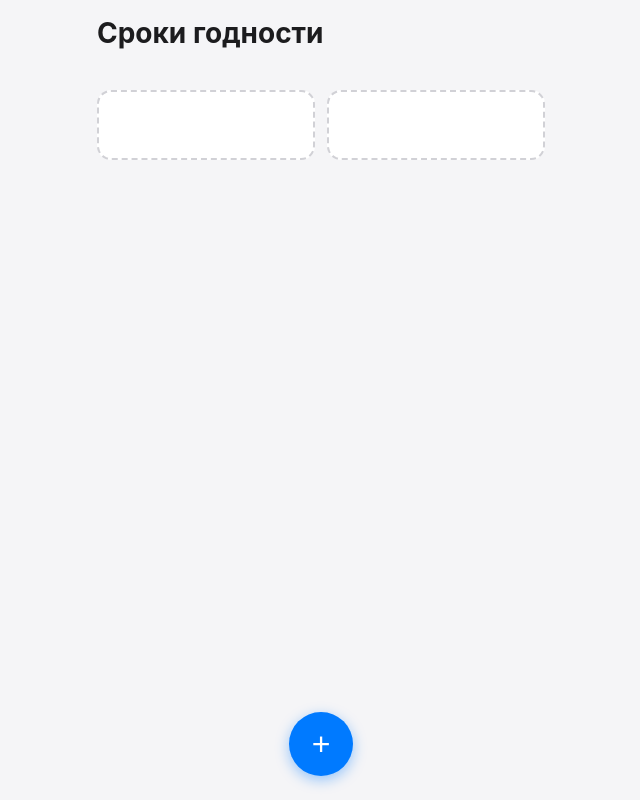
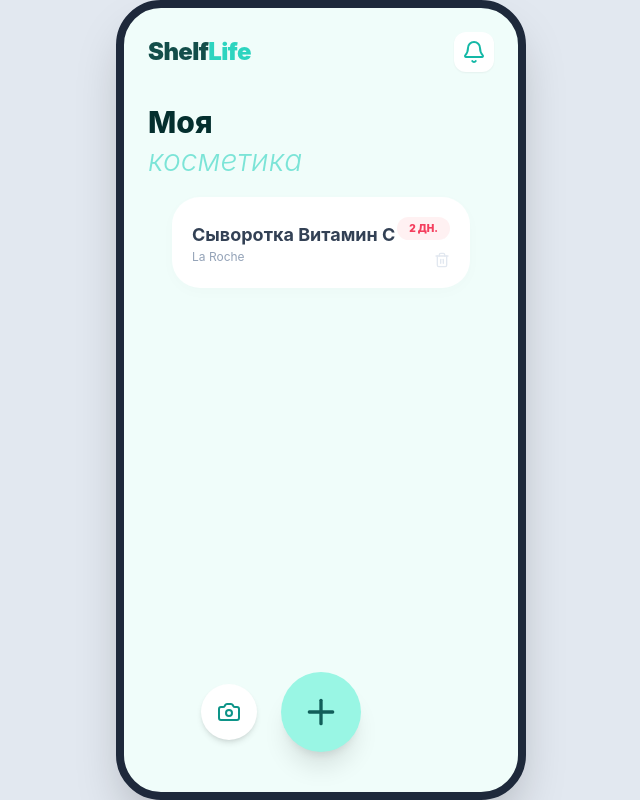
Before and after one commit to Bl1nke/Shelf-life, a Flask app: page / in a window 1280 px wide. Shown: the whole page, without its empty margins (319-959 px from the left). Run offline with Flask 3, Linux system fonts and the light colour scheme; parts of the project's set-up code (start-up, migrations or seed data) failed here and were passed over; some libraries are stand-ins or nearby versions.

Commit message:
Заменила заглушки на свою верстку

```diff
--- a/static/style.css
+++ b/static/style.css
@@ -1,197 +1,229 @@
-/* Дарья, это твои файлы, здесь пока находиться сайт заглушка, простая версия, для того, чтобы обработать backend, ты можешь создать другой дизайн, где будет больше функций */
-* {
+/* Переменные для легкой настройки цветов */
+:root {
+    --bg-main: #f0fdfa;        /* Пастельный мятный фон */
+    --accent-color: #99f6e4;   /* Светлая бирюза */
+    --text-dark: #134e4a;      /* Глубокий темно-зеленый */
+    --text-muted: #94a3b8;     /* Серый для дат */
+    --card-bg: rgba(255, 255, 255, 0.9);
+    --phone-border: #1e293b;
+}
+
+• {
+    box-sizing: border-box;
     margin: 0;
     padding: 0;
-    box-sizing: border-box;
 }
 
 body {
-    font-family: -apple-system, BlinkMacSystemFont, 'Segoe UI', Roboto, Helvetica, Arial, sans-serif;
-    background-color: #f5f5f7;
-    color: #1c1c1e;
-    padding-bottom: 100px;
+    background-color: #e2e8f0; /* Серый фон вокруг "телефона" */
+    font-family: 'Inter', sans-serif;
+    display: flex;
+    justify-content: center;
+    align-items: center;
     min-height: 100vh;
-    -webkit-font-smoothing: antialiased;
 }
 
-.container {
-    max-width: 480px;
-    margin: 0 auto;
-    padding: 16px;
+/* Эффект мобильного устройства */
+.app-container {
+    width: 100%;
+    max-width: 390px; /* Ширина iPhone */
+    height: 844px;    /* Высота iPhone */
+    background-color: var(--bg-main);
+    border: 8px solid var(--phone-border);
+    border-radius: 40px;
+    position: relative;
+    display: flex;
+    flex-direction: column;
+    overflow: hidden;
+    box-shadow: 0 25px 50px -12px rgba(0, 0, 0, 0.25);
 }
 
-h1 {
-    font-size: 28px;
-    font-weight: 700;
-    margin-bottom: 20px;
-}
-
-.list {
-    display: flex;
-    flex-direction: column;
-    gap: 12px;
-    margin-bottom: 20px;
-}
-
-.item {
-    background: #ffffff;
-    padding: 16px;
-    border-radius: 14px;
-    box-shadow: 0 2px 8px rgba(0, 0, 0, 0.06);
+/* Навигация */
+.navbar {
+    padding: 30px 24px 10px;
     display: flex;
     justify-content: space-between;
     align-items: center;
-    animation: slideIn 0.25s ease-out;
 }
 
-@keyframes slideIn {
-    from { opacity: 0; transform: translateY(-8px); }
-    to   { opacity: 1; transform: translateY(0); }
+.logo {
+    font-size: 22px;
+    font-weight: 800;
+    color: var(--text-dark);
 }
 
-.name {
-    font-size: 17px;
-    font-weight: 600;
-    margin-bottom: 4px;
+.logo span {
+    color: #2dd4bf;
 }
 
-.date {
-    font-size: 14px;
-    font-weight: 500;
+.icon-btn {
+    background: white;
+    border: none;
+    padding: 10px;
+    border-radius: 14px;
+    color: var(--text-dark);
+    box-shadow: 0 4px 6px rgba(0,0,0,0.05);
+    position: relative;
+    cursor: pointer;
 }
 
-.days {
-    font-size: 13px;
-    font-weight: 600;
-    padding: 4px 8px;
-    border-radius: 8px;
-    background-color: #f2f2f7;
-    margin-right: 8px;
+.dot {
+    position: absolute;
+    top: 10px;
+    right: 10px;
+    width: 8px;
+    height: 8px;
+    background: #fb7185;
+    border-radius: 50%;
+    border: 2px solid white;
 }
 
-.del {
-    width: 28px;
-    height: 28px;
-    border-radius: 50%;
-    border: none;
-    background-color: #ff3b30;
-    color: #ffffff;
-    font-size: 18px;
-    line-height: 1;
-    cursor: pointer;
-    display: flex;
-    align-items: center;
-    justify-content: center;
-    transition: background-color 0.2s;
+/* Заголовок */
+.header {
+    padding: 20px 24px;
 }
 
-.del:active { background-color: #d70015; }
-
-.ok { color: #34c759; }
-.warn { color: #ff9500; }
-.danger { color: #ff3b30; }
-.expired { color: #8e8e93; text-decoration: line-through; }
-
-.slots {
-    display: flex;
-    gap: 12px;
+.header h1 {
+    font-size: 32px;
+    font-weight: 800;
+    color: var(--text-dark);
+    line-height: 1.1;
 }
 
-.slot {
-    flex: 1;
-    height: 70px;
-    border: 2px dashed #d1d1d6;
-    border-radius: 14px;
-    background-color: #ffffff;
+.header span {
+    color: var(--text-muted);
+    font-weight: 400;
+    font-style: italic;
 }
 
+/* Список карточек */
+.product-list {
+    flex: 1;
+    overflow-y: auto;
+    padding: 10px 24px;
+}
+
+.card {
+    background: var(--card-bg);
+    padding: 20px;
+    border-radius: 24px;
+    display: flex;
+    justify-content: space-between;
+    align-items: center;
+    margin-bottom: 16px;
+    border: 1px solid rgba(255,255,255,0.5);
+}
+
+.card-info {
+    display: flex;
+    flex-direction: column;
+    gap: 4px;
+}
+
+.product-name {
+    font-weight: 700;
+    font-size: 16px;
+    color: #334155;
+}
+
+.expiry-date {
+    font-size: 12px;
+    color: var(--text-muted);
+}
+
+.card-status {
+    display: flex;
+    flex-direction: column;
+    align-items: flex-end;
+    gap: 10px;
+}
+
+.badge {
+    padding: 4px 12px;
+    border-radius: 10px;
+    font-size: 11px;
+    font-weight: 800;
+}
+
+.badge-green { background: #dcfce7; color: #059669; }
+.badge-blue { background: #e0f2fe; color: #0284c7; }
+
+.delete-btn {
+    background: none;
+    border: none;
+    color: #cbd5e1;
+    cursor: pointer;
+    transition: color 0.2s;
+}
+
+.delete-btn:hover { color: #f43f5e; }
+
+/* Заглушки */
+.placeholders {
+    display: grid;
+    grid-cols: 2;
+    grid-template-columns: 1fr 1fr;
+    gap: 12px;
+    padding: 20px 24px;
+    opacity: 0.2;
+}
+
+.placeholder-box {
+    height: 80px;
+    border: 2px dashed var(--text-dark);
+    border-radius: 24px;
+    display: flex;
+    justify-content: center;
+    align-items: center;
+    color: var(--text-dark);
+}
+
+/* Кнопка FAB */
 .fab {
-    position: fixed;
-    bottom: 24px;
+    position: absolute;
+    bottom: 30px;
     left: 50%;
     transform: translateX(-50%);
     width: 64px;
     height: 64px;
+    background: var(--accent-color);
+    border: none;
     border-radius: 50%;
-    background-color: #007aff;
-    color: #ffffff;
-    font-size: 32px;
-    border: none;
-    box-shadow: 0 4px 14px rgba(0, 122, 255, 0.4);
+    color: var(--text-dark);
+    display: flex;
+    justify-content: center;
+    align-items: center;
+    box-shadow: 0 10px 20px rgba(20, 184, 166, 0.2);
     cursor: pointer;
-    display: flex;
-    align-items: center;
-    justify-content: center;
-    transition: transform 0.15s ease;
-    z-index: 50;
+    transition: transform 0.2s;
 }
 
-.fab:active { transform: translateX(-50%) scale(0.92); }
-
-.modal {
-    display: none;
-    position: fixed;
-    inset: 0;
-    background-color: rgba(0, 0, 0, 0.6);
-    align-items: center;
-    justify-content: center;
-    z-index: 100;
-    padding: 16px;
+/* Дополнительные стили для мобильной верстки */
+.mobile-container {
+    width: 100%;
+    max-width: 410px;
+    height: 100vh;
+    max-height: 840px;
+    background: #f0fdfa;
+    position: relative;
+    box-shadow: 0 25px 50px -12px rgba(0, 0, 0, 0.25);
+    display: flex;
+    flex-direction: column;
+    overflow: hidden;
+    border: 8px solid #1e293b;
+    border-radius: 45px;
 }
 
-.modal-box {
-    background: #ffffff;
-    width: 100%;
-    max-width: 400px;
-    padding: 24px;
-    border-radius: 18px;
-    text-align: center;
-    box-shadow: 0 8px 32px rgba(0, 0, 0, 0.2);
+.product-list {
+    flex: 1;
+    overflow-y: auto;
+    scrollbar-width: none;
 }
 
-.modal-box h2 {
-    font-size: 20px;
-    font-weight: 600;
-    margin-bottom: 16px;
+.glass-card {
+    background: white;
+    border-radius: 28px;
+    box-shadow: 0 4px 15px rgba(0,0,0,0.02);
 }
 
-.cam-placeholder {
-    width: 100%;
-    height: 220px;
-    background-color: #1c1c1e;
-    border-radius: 12px;
-    margin-bottom: 16px;
-    display: flex;
-    align-items: center;
-    justify-content: center;
-    color: #8e8e93;
-    font-size: 16px;
-}
-
-.btn {
-    width: 100%;
-    padding: 14px;
-    border: none;
-    border-radius: 12px;
-    font-size: 16px;
-    font-weight: 600;
-    cursor: pointer;
-    margin-bottom: 10px;
-    transition: opacity 0.2s;
-}
-
-.btn:active { opacity: 0.8; }
-
-.btn-scan {
-    background-color: #007aff;
-    color: #ffffff;
-}
-
-.btn-close {
-    background-color: #f2f2f7;
-    color: #1c1c1e;
-}
-
-/* Скрытие скроллбара для чистого мобильного вида */
-body::-webkit-scrollbar { width: 0; }
-body { -ms-overflow-style: none; scrollbar-width: none; }
+.fab:active { transform: translateX(-50%) scale(0.9); }
--- a/templates/index.html
+++ b/templates/index.html
@@ -1,39 +1,117 @@
-<!-- Дарья, это твои файлы, здесь пока находиться сайт заглушка, простая версия, для того, чтобы обработать backend, ты можешь создать другой дизайн, где будет больше функций -->
 <!DOCTYPE html>
 <html lang="ru">
 <head>
     <meta charset="UTF-8">
     <meta name="viewport" content="width=device-width, initial-scale=1.0, maximum-scale=1.0, user-scalable=no">
-    <title>Сроки годности</title>
-    <link rel="stylesheet" href="/static/style.css">
+    <title>Shelf Life Mobile</title>
+    <script src="https://cdn.tailwindcss.com"></script>
+    <script src="https://unpkg.com/lucide@latest"></script>
+    <link rel="stylesheet" href="style.css">
 </head>
 <body>
-    <div class="container">
-        <h1>Сроки годности</h1>
 
-        <!-- Сюда скрипт будет добавлять карточки товаров -->
-        <div id="list" class="list"></div>
+    <div class="mobile-container">
+        <!-- Навигация -->
+        <nav class="flex justify-between items-center px-6 py-6">
+            <span class="text-2xl font-black text-teal-900 tracking-tight">Shelf<span class="text-teal-400">Life</span></span>
+            <div class="bg-white p-2 rounded-xl shadow-sm text-teal-500"><i data-lucide="bell" class="w-6 h-6"></i></div>
+        </nav>
 
-        <!-- Пустые слоты для визуального баланса -->
-        <div class="slots">
-            <div class="slot"></div>
-            <div class="slot"></div>
+        <header class="px-6 py-2">
+            <h1 class="text-3xl font-extrabold text-teal-950 leading-tight">Моя <br><span class="text-teal-400/60 italic font-light">косметика</span></h1>
+        </header>
+
+        <!-- Список продуктов -->
+        <div id="product-list" class="product-list space-y-4"></div>
+
+        <!-- Нижняя панель управления -->
+        <div class="flex justify-center items-center gap-6 pb-10 mt-auto">
+            <!-- Кнопка Сканировать (для 3-го участника) -->
+            <button onclick="startScan()" class="w-14 h-14 bg-white text-teal-600 rounded-full flex items-center justify-center shadow-md hover:scale-110 transition-transform">
+                <i data-lucide="camera" class="w-6 h-6"></i>
+            </button>
+
+            <!-- Кнопка Добавить вручную -->
+            <button onclick="openModal()" class="w-20 h-20 bg-teal-200 text-teal-800 rounded-full flex items-center justify-center shadow-xl hover:scale-110 transition-transform">
+                <i data-lucide="plus" class="w-10 h-10"></i>
+            </button>
+
+            <div class="w-14"></div> <!-- Для симметрии -->
         </div>
     </div>
 
-    <!-- Плавающая кнопка добавления -->
-    <button class="fab" onclick="openModal()">+</button>
+    <!-- МОДАЛЬНОЕ ОКНО (для связи с Бэкендом) -->
+    <div id="modal" class="hidden fixed inset-0 bg-black/50 backdrop-blur-sm z-50 flex items-center justify-center p-6">
+        <div class="bg-white w-full max-w-xs rounded-[35px] p-8 shadow-2xl">
+            <h2 class="text-xl font-bold text-teal-900 mb-6">Новое средство</h2>
 
-    <!-- Модальное окно сканирования -->
-    <div id="modal" class="modal">
-        <div class="modal-box">
-            <h2>Сканирование чека</h2>
-            <div class="cam-placeholder">📷 Область камеры</div>
-            <button class="btn btn-scan" onclick="mockScan()">📸 Сканировать (тест)</button>
-            <button class="btn btn-close" onclick="closeModal()">Закрыть</button>
+            <div class="space-y-4">
+                <input type="text" id="p-name" placeholder="Название (напр. Крем)" class="w-full p-4 bg-teal-50 rounded-2xl border-none outline-teal-200">
+                <input type="text" id="p-brand" placeholder="Бренд" class="w-full p-4 bg-teal-50 rounded-2xl border-none outline-teal-200">
+                <input type="date" id="p-date" class="w-full p-4 bg-teal-50 rounded-2xl border-none outline-teal-200 text-teal-800">
+            </div>
+
+            <div class="flex gap-3 mt-8">
+                <button onclick="closeModal()" class="flex-1 py-4 text-slate-400 font-bold">Отмена</button>
+                <button onclick="addProduct()" class="flex-1 py-4 bg-teal-200 text-teal-800 rounded-2xl font-bold shadow-lg shadow-teal-100">Ок</button>
+            </div>
         </div>
     </div>
 
-    <script src="/static/ui.js"></script>
+    <script>
+        // Имитация базы данных (потом это будет приходить от бэкенда)
+        let products = [
+            { id: 1, name: 'Сыворотка Витамин C', brand: 'La Roche', date: '2026-04-24', days: 2, bg: 'bg-rose-50', text: 'text-rose-500' }
+        ];
+
+        function renderProducts() {
+            const list = document.getElementById('product-list');
+            list.innerHTML = '';
+            products.forEach(p => {
+                const card = document.createElement('div');
+                card.className = 'glass-card p-5 mx-6 mb-4 flex justify-between items-center';
+                card.innerHTML = '<div class="flex flex-col"><span class="font-bold text-slate-700 text-lg">' + p.name + '</span><span class="text-slate-400 text-xs">' + p.brand + '</span></div><div class="flex flex-col items-end gap-3"><span class="px-3 py-1 rounded-xl text-[10px] font-black ' + p.bg + ' ' + p.text + '">' + p.days + ' ДН.</span><button onclick="deleteProduct(' + p.id + ')" class="text-slate-200 hover:text-rose-400"><i data-lucide="trash-2" class="w-4 h-4"></i></button></div>';
+                list.appendChild(card);
+            });
+            lucide.createIcons();
+        }
+
+        // Функции модального окна
+        function openModal() { document.getElementById('modal').classList.remove('hidden'); }
+        function closeModal() { document.getElementById('modal').classList.add('hidden'); }
+
+        function addProduct() {
+            const name = document.getElementById('p-name').value;
+            const brand = document.getElementById('p-brand').value;
+            const date = document.getElementById('p-date').value;
+
+            if(name && date) {
+                // В будущем здесь будет запрос к бэкенду: fetch('/api/add', { method: 'POST', ... })
+                const newProd = {
+                    id: Date.now(),
+                    name: name,
+                    brand: brand,
+                    date: date,
+                    days: Math.floor(Math.random() * 100), // Временная заглушка
+                    bg: 'bg-teal-50',
+                    text: 'text-teal-500'
+                };
+                products.push(newProd);
+                renderProducts();
+                closeModal();
+            }
+        }
+
+        function startScan() {
+            alert("Здесь 3-й участник подключит камеру для сканирования чека!");
+        }
+
+        function deleteProduct(id) {
+            products = products.filter(p => p.id !== id);
+            renderProducts();
+        }
+
+        renderProducts();
+    </script>
 </body>
 </html>
```
Also changed, not shown: static/css/style.css (added), static/js/ui.js (added).
